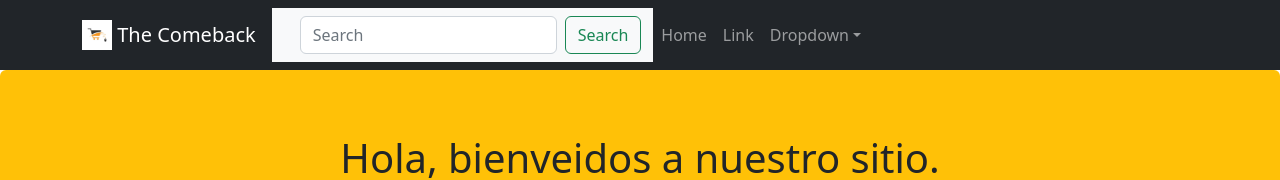
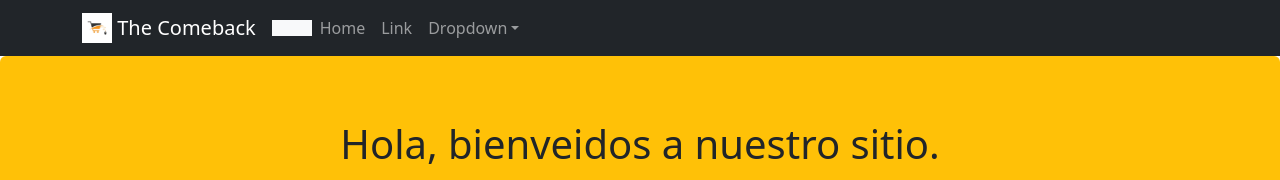
Before and after one commit to facund1n/reactcommerce, a React (Create React App) app: page / in a window 1280 px wide. Shown: the top 180 px of the page. Built offline with nearby package versions, Linux system fonts and the light colour scheme.

Commit message:
cart try

```diff
--- a/src/components/Cart.jsx
+++ b/src/components/Cart.jsx
@@ -1,12 +1,4 @@
-import {
-  Button,
-  Container,
-  Form,
-  Nav,
-  Navbar,
-  NavDropdown,
-  Offcanvas,
-} from "react-bootstrap";
+import { Container, Nav, Navbar, Offcanvas } from "react-bootstrap";
 
 function OffcanvasExample() {
   return (
@@ -33,32 +25,7 @@ function OffcanvasExample() {
                 </Offcanvas.Title>
               </Offcanvas.Header>
               <Offcanvas.Body>
-                <Nav className="justify-content-end flex-grow-1 pe-3">
-                  {/*<Nav.Link href="#action1">Home</Nav.Link>
-                  <Nav.Link href="#action2">Link</Nav.Link> */}
-                  {/* <NavDropdown
-                    title="Dropdown"
-                    id={`offcanvasNavbarDropdown-expand-${expand}`}
-                  >
-                    <NavDropdown.Item href="#action3">Action</NavDropdown.Item>
-                    <NavDropdown.Item href="#action4">
-                      Another action
-                    </NavDropdown.Item>
-                    <NavDropdown.Divider />
-                    <NavDropdown.Item href="#action5">
-                      Something else here
-                    </NavDropdown.Item>
-                  </NavDropdown> */}
-                </Nav>
-                <Form className="d-flex">
-                  <Form.Control
-                    type="search"
-                    placeholder="Search"
-                    className="me-2"
-                    aria-label="Search"
-                  />
-                  <Button variant="outline-success">Search</Button>
-                </Form>
+                <Nav className="justify-content-end flex-grow-1 pe-3"></Nav>
               </Offcanvas.Body>
             </Navbar.Offcanvas>
           </Container>
```
